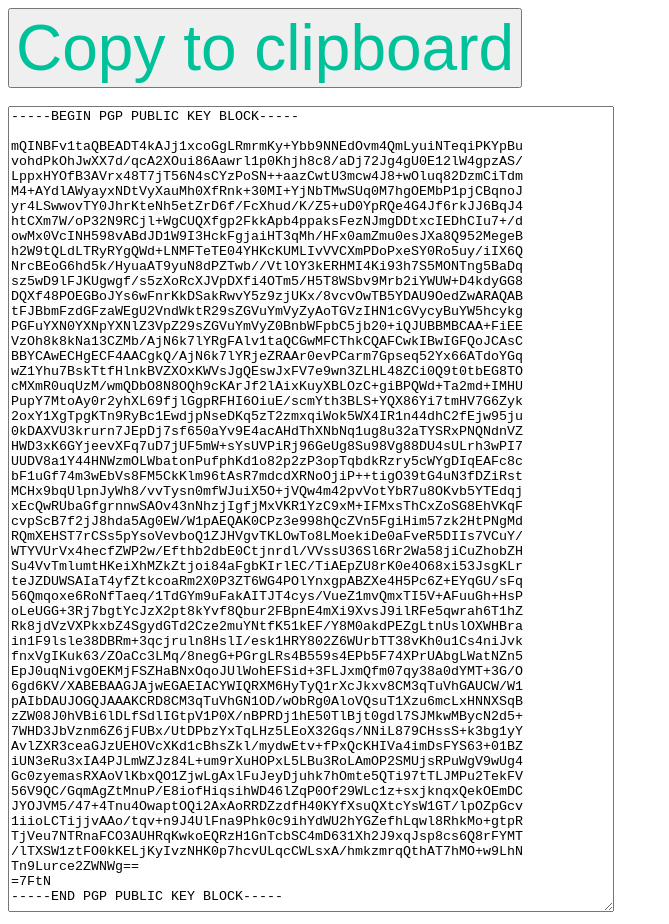
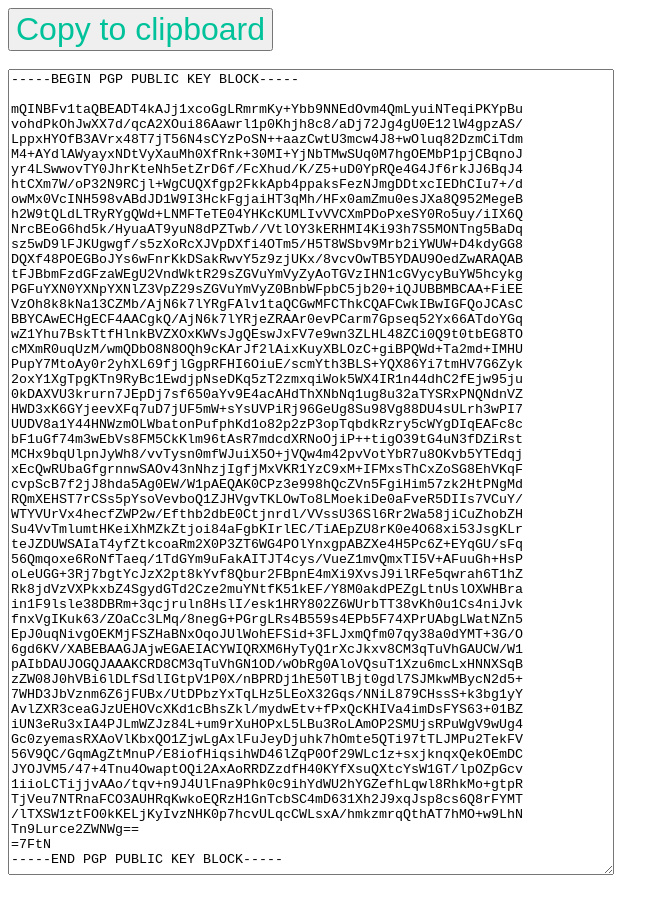
Before and after one commit to mister-bulle/mister-bulle.github.io, a plain HTML site: page index.html in a window 1280 px wide. Shown: the whole page, without its empty margins (0-669 px from the left). After the commit the page ends 887 px from the top, so only its background shows below. Drawn offline with Linux system fonts and the light colour scheme.

Commit message:
Update index.html

```diff
--- a/index.html
+++ b/index.html
@@ -6,8 +6,9 @@
     <title>PGP Public Key</title>
     <style>
     #copyButton {
-        font-size: 4em;
+        font-size: 2em;
         color: #00C29A;
+        background color : #ffffff
     }
     #gpgKey {
         width: 600px;
```
